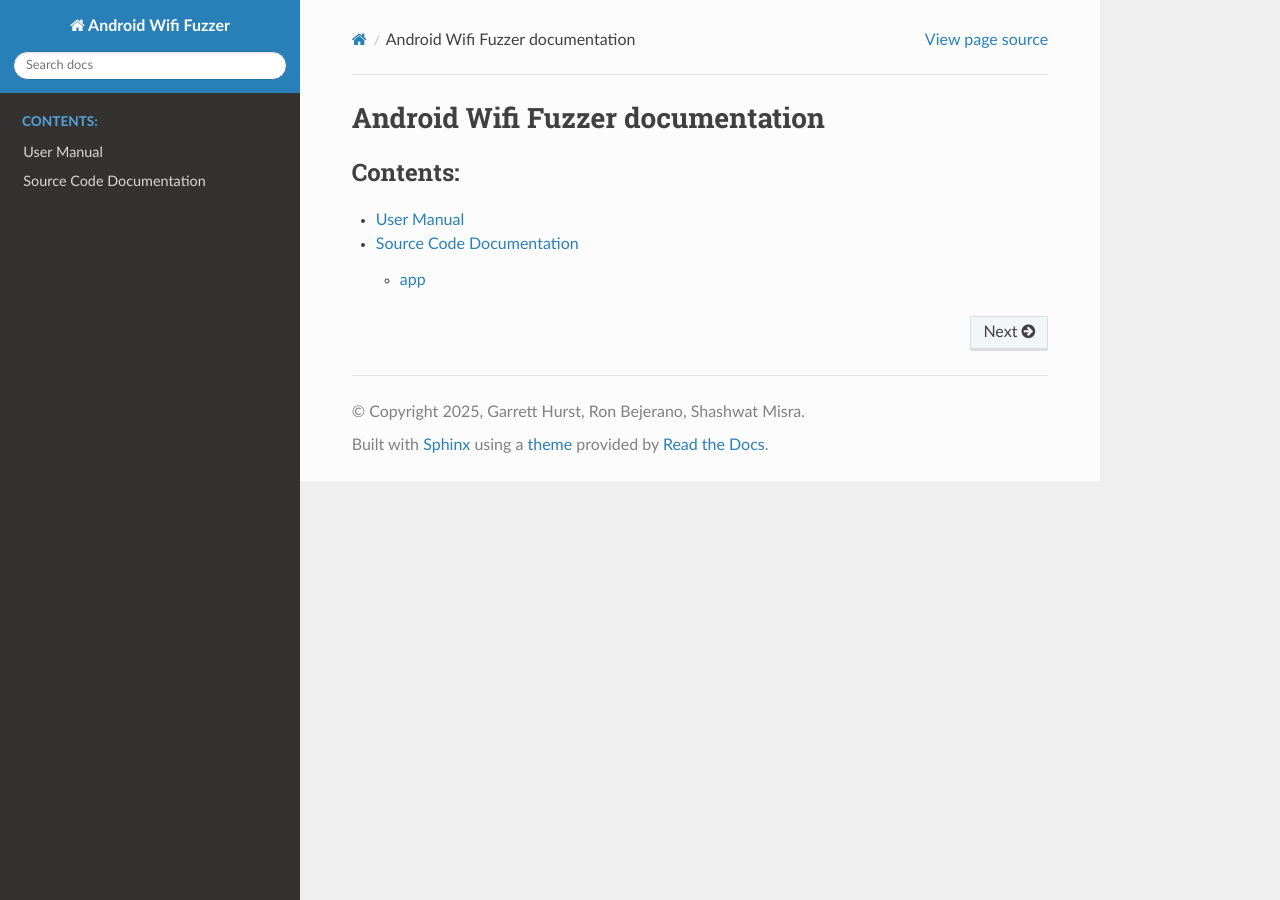
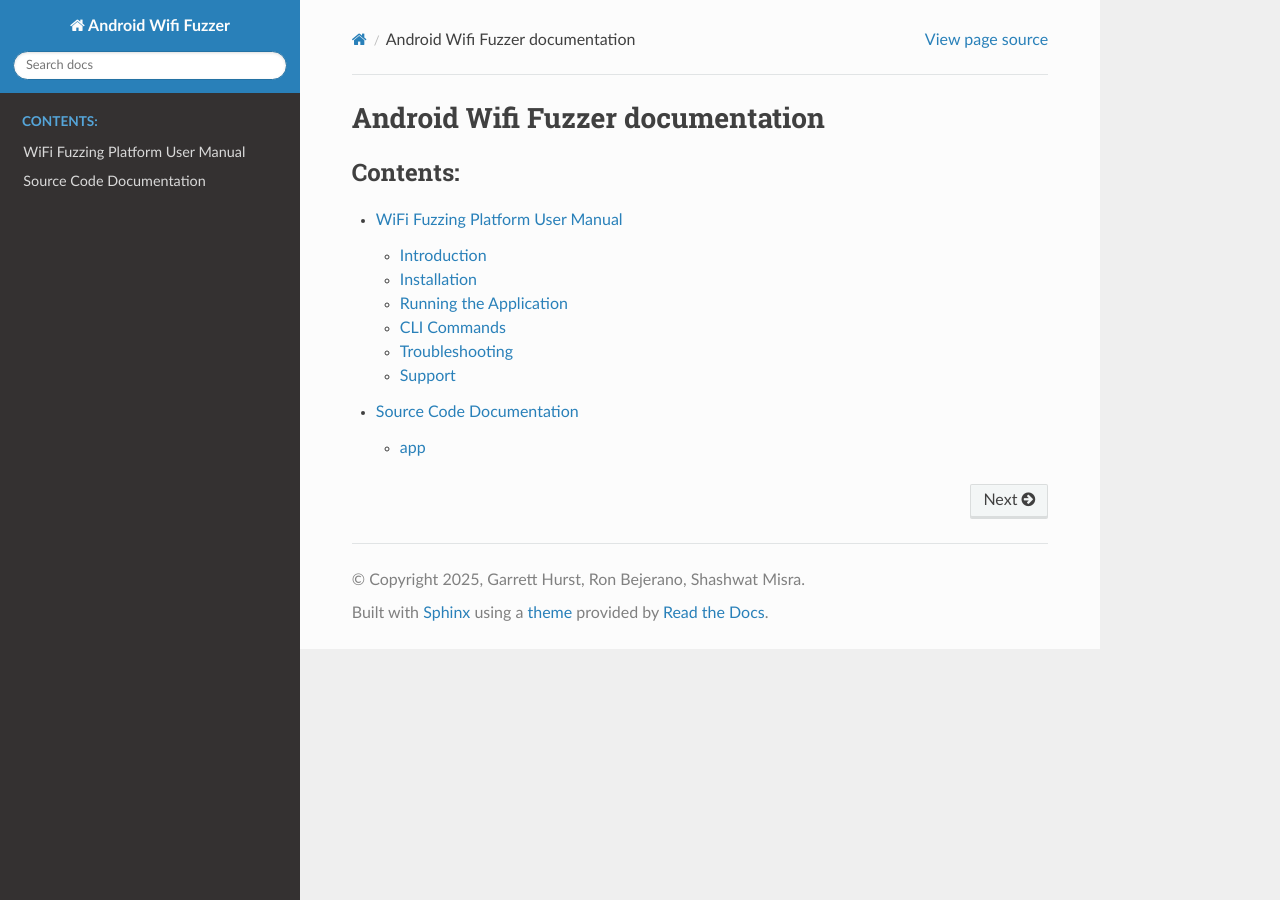
Before and after one commit to g-hurst/Android-SDR-Fuzzing, a Sphinx documentation site: the page built from docs/index.rst, in a window 1280 px wide. Built offline with Sphinx 7.4.7 and the Read the Docs theme 3.1.0, drawn with Linux system fonts in a browser that asks for light colours; some of the changed lines change nothing that is shown.

Commit message:
User manual (#26)
* user_manual

* Yml and manual updates

---------

Co-authored-by: root <root@sha>

```diff
--- a/docs/user_manual.rst
+++ b/docs/user_manual.rst
@@ -1,4 +1,147 @@
-User Manual
-===========
+WiFi Fuzzing Platform User Manual
+=================================
 
-This is the user manual that we can add things to later.
+Introduction
+------------
+
+The WiFi Fuzzing Platform is a tool designed for security researchers to test Android devices for potential WiFi vulnerabilities. This platform monitors device responses to network inputs, collects logs, and analyzes behavior.
+
+Installation
+------------
+
+Prerequisites
+~~~~~~~~~~~~~
+
+- Linux operating system
+- Python 3.8 or higher
+- Android device with USB debugging enabled
+- USB cable for connecting the Android device
+
+Required Python Packages
+~~~~~~~~~~~~~~~~~~~~~~~~
+
+Install the following packages:
+
+.. code-block:: bash
+
+    make setup
+
+Setup
+~~~~~
+
+Clone the repository:
+
+.. code-block:: bash
+
+    git clone https://github.com/g-hurst/Android-SDR-Fuzzing.git
+    cd Android-SDR-Fuzzing
+
+Enable USB debugging on your Android device:
+
+- Settings → About phone → Tap "Build number" 7 times
+- Settings → Developer options → Enable "USB debugging"
+- Authorize your computer when prompted
+
+Running the Application
+-----------------------
+This application uses the scapy package and requires sudo Privileges
+the -E flag runs with your current user environment
+
+Interactive Mode
+~~~~~~~~~~~~~~~~
+
+.. code-block:: bash
+
+    cd app
+    sudo -E ./main.py --interactive
+
+Without transmitter (for testing):
+
+.. code-block:: bash
+    cd app
+    sudo -E ./main.py --interactive --skip-transmitter
+
+Background Mode
+~~~~~~~~~~~~~~~
+
+.. code-block:: bash
+
+    cd app
+    sudo -E ./main.py
+
+CLI Commands
+------------
+
+Android Device Commands
+~~~~~~~~~~~~~~~~~~~~~~~
+
++------------------+-----------------------------+----------------------------+
+| Command          | Description                 | Example                    |
++==================+=============================+============================+
+| adb <command>    | Execute ADB command         | adb shell ls /sdcard       |
+| get_ip           | Show device IP address      | get_ip                     |
+| device_info      | Show device information     | device_info                |
+| wifi_info        | Show WiFi information       | wifi_info                  |
+| network_status   | Show connectivity info      | network_status             |
++------------------+-----------------------------+----------------------------+
+
+Logging Commands
+~~~~~~~~~~~~~~~~
+
++----------------------+-----------------------------+--------------------------+
+| Command              | Description                 | Example                  |
++======================+=============================+==========================+
+| logs                 | Show device logs            | logs                     |
+| logs clear           | Clear log buffer            | logs clear               |
+| logs filter <tag>    | Filter logs by tag          | logs filter E            |
++----------------------+-----------------------------+--------------------------+
+
+General Commands
+~~~~~~~~~~~~~~~~
+
++-------------------------+--------------------------+--------------------------+
+| Command                 | Description              | Example                  |
++=========================+==========================+==========================+
+| help                    | List all commands        | help                     |
+| help <command>          | Show command help        | help get_ip              |
+| exit or quit            | Exit the CLI             | exit                     |
++-------------------------+--------------------------+--------------------------+
+
+Troubleshooting
+---------------
+
+No Device Connected
+~~~~~~~~~~~~~~~~~~~
+
+If no device is connected, you'll see messages like:
+
+.. code-block:: text
+
+    "Could not retrieve device IP address"
+    "Error: Target Monitor not available"
+
+USB Connection Issues
+~~~~~~~~~~~~~~~~~~~~~
+
+If you can't connect to your device:
+
+- Ensure USB debugging is enabled
+- Try a different USB cable
+- Check device authorization
+- Run ``adb devices`` to verify connection
+
+Network Interface Issues
+~~~~~~~~~~~~~~~~~~~~~~~~
+
+If the transmitter fails with "No such device" error:
+
+- Use ``--skip-transmitter`` flag
+- Check network configuration
+- Verify Scapy installation
+
+Support
+-------
+
+For issues or questions, visit:
+
+`https://github.com/g-hurst/Android-SDR-Fuzzing <https://github.com/g-hurst/Android-SDR-Fuzzing>
```
